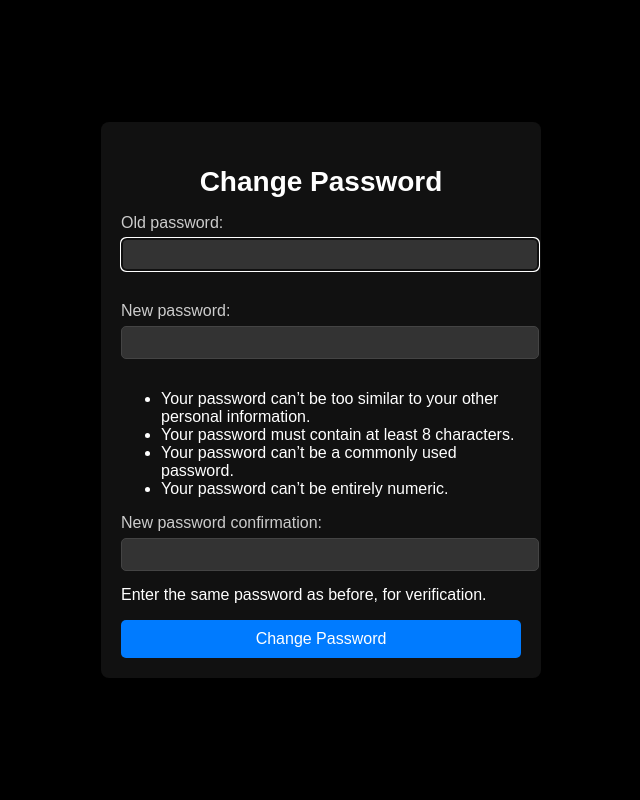
After one commit to HechYeo/CineAux, a Django app: page /profile/change-password/ in a window 1280 px wide. The commit adds this page. Shown: the whole page, without its empty margins (319-959 px from the left). Run offline with Django 5.2, Linux system fonts and the light colour scheme; a user stored in the database is signed in.

```diff
--- a/cinema/cinema/urls.py
+++ b/cinema/cinema/urls.py
@@ -24,5 +24,5 @@ from django.conf.urls.static import static
 urlpatterns = [
     path('admin/', admin.site.urls),
     path('', include('users.urls')),
-    path('', lambda request: redirect('/users/login/')),
+    path('', lambda request: redirect('/login/')),
 ] + static(settings.MEDIA_URL, document_root=settings.MEDIA_ROOT)
--- a/cinema/users/models.py
+++ b/cinema/users/models.py
@@ -7,6 +7,7 @@ class User(AbstractUser):
     email = models.EmailField(unique=True)
     first_name = models.CharField(max_length=30)
     last_name = models.CharField(max_length=30)
+    username = None
 
     USERNAME_FIELD = 'email'
     REQUIRED_FIELDS = ['username']
--- /dev/null
+++ b/cinema/users/templates/users/change_password.html
@@ -0,0 +1,86 @@
+<!DOCTYPE html>
+<html lang="en">
+<head>
+    <meta charset="UTF-8">
+    <meta name="viewport" content="width=device-width, initial-scale=1.0">
+    <title>Change Password</title>
+    <style>
+        body {
+            font-family: Arial, sans-serif;
+            background-color: #000;
+            color: #fff;
+            display: flex;
+            justify-content: center;
+            align-items: center;
+            height: 100vh;
+            margin: 0;
+        }
+
+        .password-container {
+            background-color: #111;
+            padding: 20px;
+            border-radius: 8px;
+            box-shadow: 0 4px 10px rgba(0, 0, 0, 0.1);
+            width: 100%;
+            max-width: 400px;
+        }
+
+        h2 {
+            text-align: center;
+            color: #fff;
+            font-size: 28px;
+            margin-bottom: 15px;
+        }
+
+        label {
+            display: block;
+            margin-bottom: 6px;
+            color: #ccc;
+        }
+
+        input {
+            width: 100%;
+            padding: 8px;
+            margin-bottom: 15px;
+            border-radius: 5px;
+            border: 1px solid #444;
+            background-color: #333;
+            color: #fff;
+        }
+
+        .btn-submit {
+            width: 100%;
+            padding: 10px;
+            background-color: #007BFF;
+            color: white;
+            font-size: 16px;
+            border: none;
+            border-radius: 5px;
+            cursor: pointer;
+        }
+
+        .btn-submit:hover {
+            background-color: #0056b3;
+        }
+
+        .error-message {
+            color: red;
+            margin-bottom: 12px;
+        }
+    </style>
+</head>
+<body>
+
+    <div class="password-container">
+        <h2>Change Password</h2>
+
+        <form method="POST">
+            {% csrf_token %}
+            {{ form.as_p }}
+
+            <button type="submit" class="btn-submit">Change Password</button>
+        </form>
+    </div>
+
+</body>
+</html>
--- a/cinema/users/templates/users/register.html
+++ b/cinema/users/templates/users/register.html
@@ -136,7 +136,7 @@
         </form>
 
         <div class="login-link">
-            <p>Already have an account? <a href="{% url 'login' %}">Login here</a></p>
+            <p>Haben Sie bereits ein Konto? <a href="{% url 'login' %}">Login</a></p>
         </div>
     </div>
 
--- a/cinema/users/urls.py
+++ b/cinema/users/urls.py
@@ -3,7 +3,7 @@ from django.contrib.auth.views import LogoutView
 from . import views
 from django.conf import settings
 from django.conf.urls.static import static
-
+from .views import CustomPasswordChangeView
 
 urlpatterns = [
     path("register/", views.register, name="register"),
@@ -12,6 +12,8 @@ urlpatterns = [
     path("dashboard/", views.dashboard, name="dashboard"),
     path('movies/', views.movie_list, name='movie_list'),
     path('movies/<int:movie_id>/', views.movie_showtimes, name='movie_showtimes'),
-    path('profile/', views.profile, name='profile'),  # Add this line
+    path('profile/', views.profile, name='profile'),
+    path('profile/edit/', views.edit_profile, name='edit_profile'),
+    path('profile/change-password/', CustomPasswordChangeView.as_view(), name='change_password'),
     path('add_movie/', views.add_movie, name='add_movie'),
 ] + static(settings.MEDIA_URL, document_root=settings.MEDIA_ROOT)
--- a/cinema/users/views.py
+++ b/cinema/users/views.py
@@ -6,6 +6,10 @@ from django.shortcuts import render, redirect, get_object_or_404
 from django.contrib import messages
 from .models import Movie, Showtime
 from .forms import MovieForm
+from django.contrib.auth.decorators import login_required
+from .forms import EditProfileForm
+from django.contrib.auth.views import PasswordChangeView
+from django.urls import reverse_lazy
 
 
 def register(request):
@@ -13,7 +17,6 @@ def register(request):
         form = UserRegistrationForm(request.POST)
         if form.is_valid():
             user = form.save()  # This will save the user with a hashed password
-            messages.success(request, "Registration successful. You can now log in.")
             return redirect('login')
         else:
             messages.error(request, "Invalid form data.")
@@ -59,9 +62,11 @@ def movie_showtimes(request, movie_id):
     showtimes = Showtime.objects.filter(movie=movie)
     return render(request, 'users/movie_showtimes.html', {'movie': movie, 'showtimes': showtimes})
 
+@login_required
 def profile(request):
-    # Add any necessary logic for the profile view
-    return render(request, 'users/profile.html')
+    # Get the currently logged-in user
+    user = request.user
+    return render(request, 'users/profile.html', {'user': user})
 
 def add_movie(request):
     if request.method == 'POST':
@@ -73,3 +78,19 @@ def add_movie(request):
         form = MovieForm()
 
     return render(request, 'users/add_movie.html', {'form': form})
+
+@login_required
+def edit_profile(request):
+    if request.method == 'POST':
+        form = EditProfileForm(request.POST, instance=request.user)
+        if form.is_valid():
+            form.save()
+            return redirect('profile')  # Redirect back to the profile page
+    else:
+        form = EditProfileForm(instance=request.user)
+
+    return render(request, 'users/edit_profile.html', {'form': form})
+
+class CustomPasswordChangeView(PasswordChangeView):
+    template_name = 'users/change_password.html'  # Path to your template
+    success_url = reverse_lazy('profile')  # Redirect to the profile page after successful password change
```
Also changed, not shown: cinema/users/forms.py (+9 -2 lines), cinema/users/templates/users/dashboard.html (+24 -20 lines), cinema/users/templates/users/edit_profile.html (added, +81 -0 lines), cinema/users/templates/users/profile.html (+87 -3 lines), cinema/db.sqlite3, cinema/users/migrations/0002_remove_user_username.py (added).
